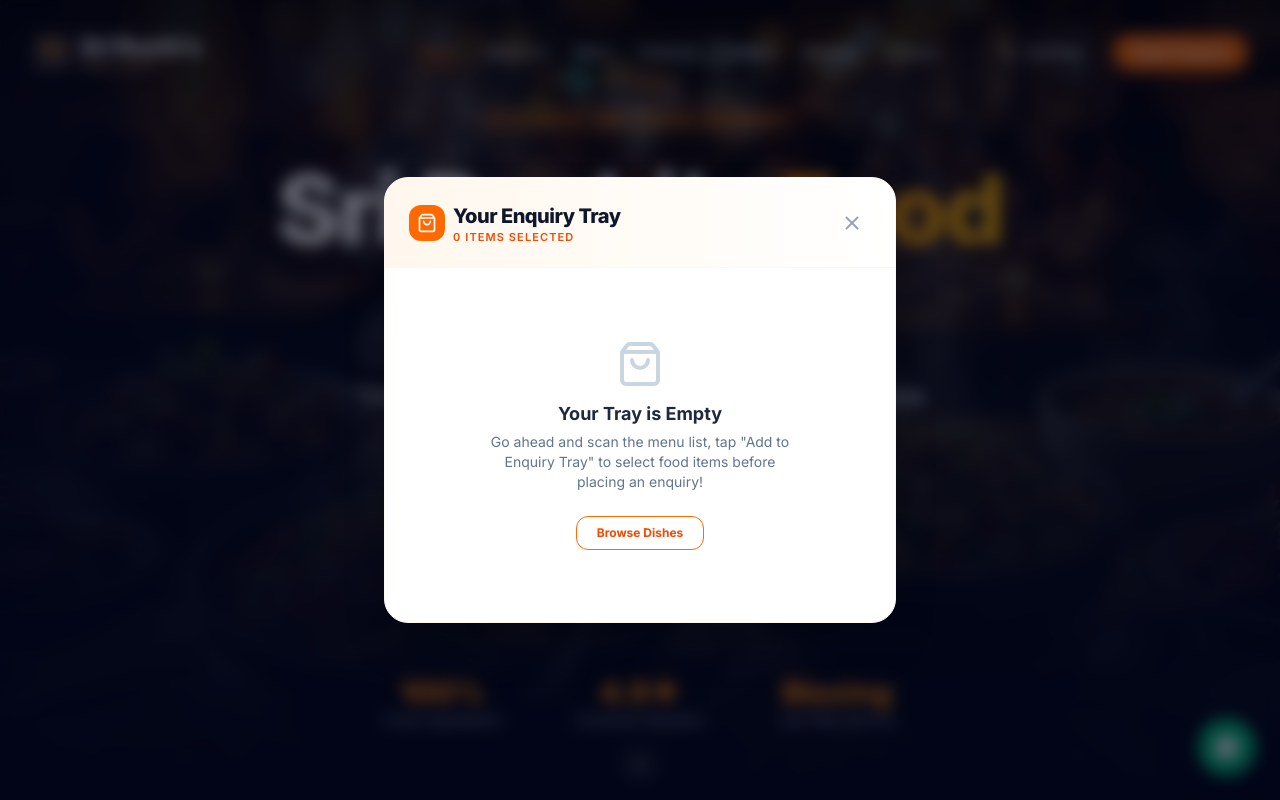
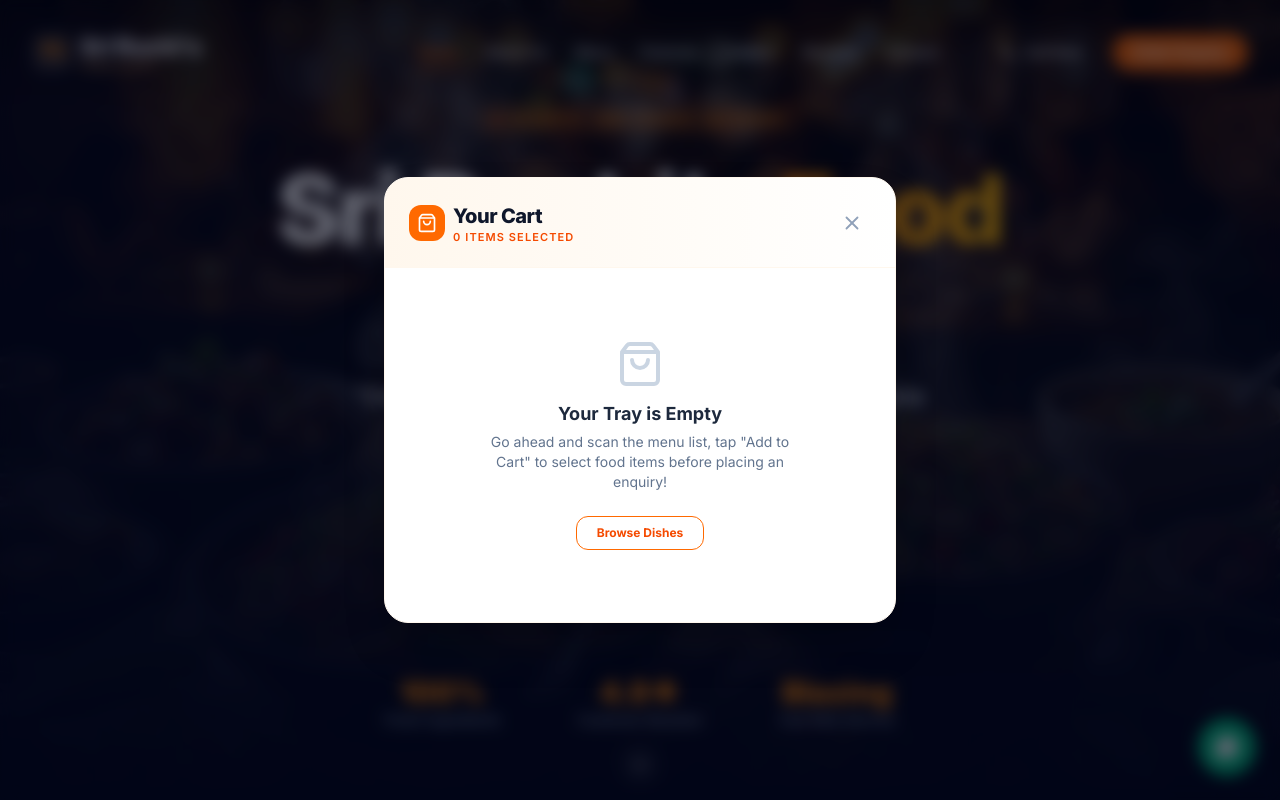
Before and after one commit to satishbisani094-hub/Shri-Ruchi-s-Food-Court, a React (Vite) app: page / in a window 1280 px wide. Both pictures are taken after a click on the button "Order Enquiry". Shown: the top 800 px of the page. Built offline with nearby package versions, Linux system fonts and the light colour scheme.

Commit message:
Change text from Enquiry Tray to Cart

```diff
--- a/src/components/EnquiryModal.tsx
+++ b/src/components/EnquiryModal.tsx
@@ -129,7 +129,7 @@ _This enquiry was submitted dynamically from the promotional website. Please con
                 </div>
                 <div>
                   <h3 className="font-sans font-extrabold text-slate-900 text-lg sm:text-xl tracking-tight">
-                    Your Enquiry Tray
+                    Your Cart
                   </h3>
                   <p className="text-[11px] font-semibold text-orange-600 uppercase tracking-widest leading-none mt-0.5">
                     {calculateTotalItemsCount()} items selected
@@ -187,7 +187,7 @@ _This enquiry was submitted dynamically from the promotional website. Please con
                   <ShoppingBag className="h-12 w-12 text-slate-300 mx-auto mb-3" />
                   <span className="font-bold text-slate-800 block text-lg mb-1">Your Tray is Empty</span>
                   <p className="text-slate-500 text-sm max-w-xs mx-auto">
-                    Go ahead and scan the menu list, tap "Add to Enquiry Tray" to select food items before placing an enquiry!
+                    Go ahead and scan the menu list, tap "Add to Cart" to select food items before placing an enquiry!
                   </p>
                   <button
                     id="enquiry-empty-close-btn"
--- a/src/components/MenuSection.tsx
+++ b/src/components/MenuSection.tsx
@@ -200,7 +200,7 @@ export default function MenuSection({ onAddItemToTray, trayQuantities, onOpenEnq
                         className="flex-grow flex items-center justify-center gap-2 bg-orange-500 hover:bg-orange-600 text-white font-extrabold text-sm py-3.5 px-4 rounded-xl shadow-lg shadow-orange-500/10 transition-colors"
                       >
                         <Plus className="h-4.5 w-4.5" />
-                        <span>Add to Enquiry Tray</span>
+                        <span>Add to Cart</span>
                         {qtyInTray > 0 && (
                           <span className="bg-white text-orange-600 text-xs font-black h-5 px-1.5 rounded-full flex items-center justify-center ml-1 scale-102">
                             {qtyInTray}
@@ -259,7 +259,7 @@ export default function MenuSection({ onAddItemToTray, trayQuantities, onOpenEnq
               onClick={onOpenEnquiry}
               className="bg-orange-500 hover:bg-orange-600 text-white font-black text-xs uppercase tracking-wider py-2.5 px-4 rounded-xl transition-all shadow-md shadow-orange-500/20"
             >
-              Enquire Now
+              Cart
             </button>
           </motion.div>
         )}
```
